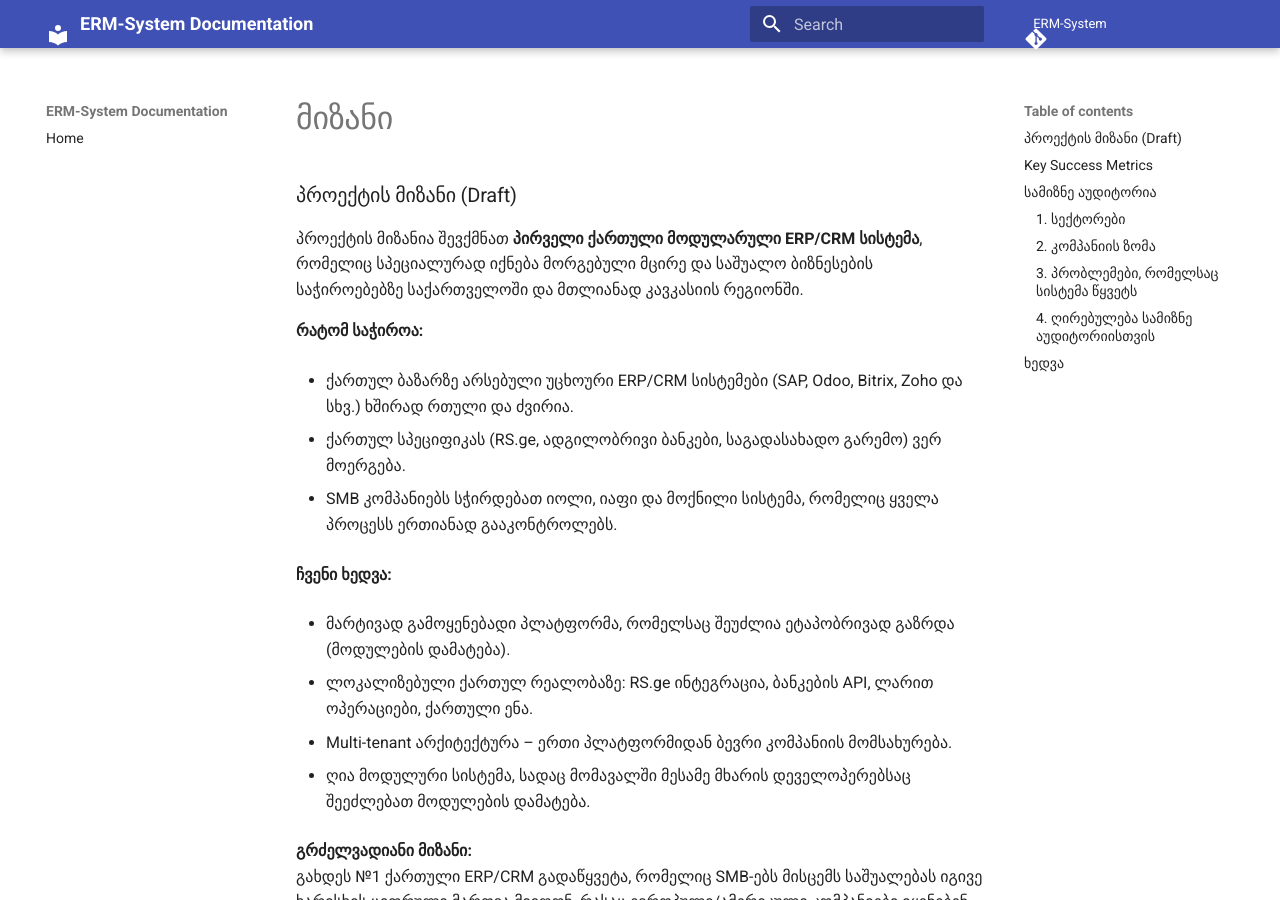
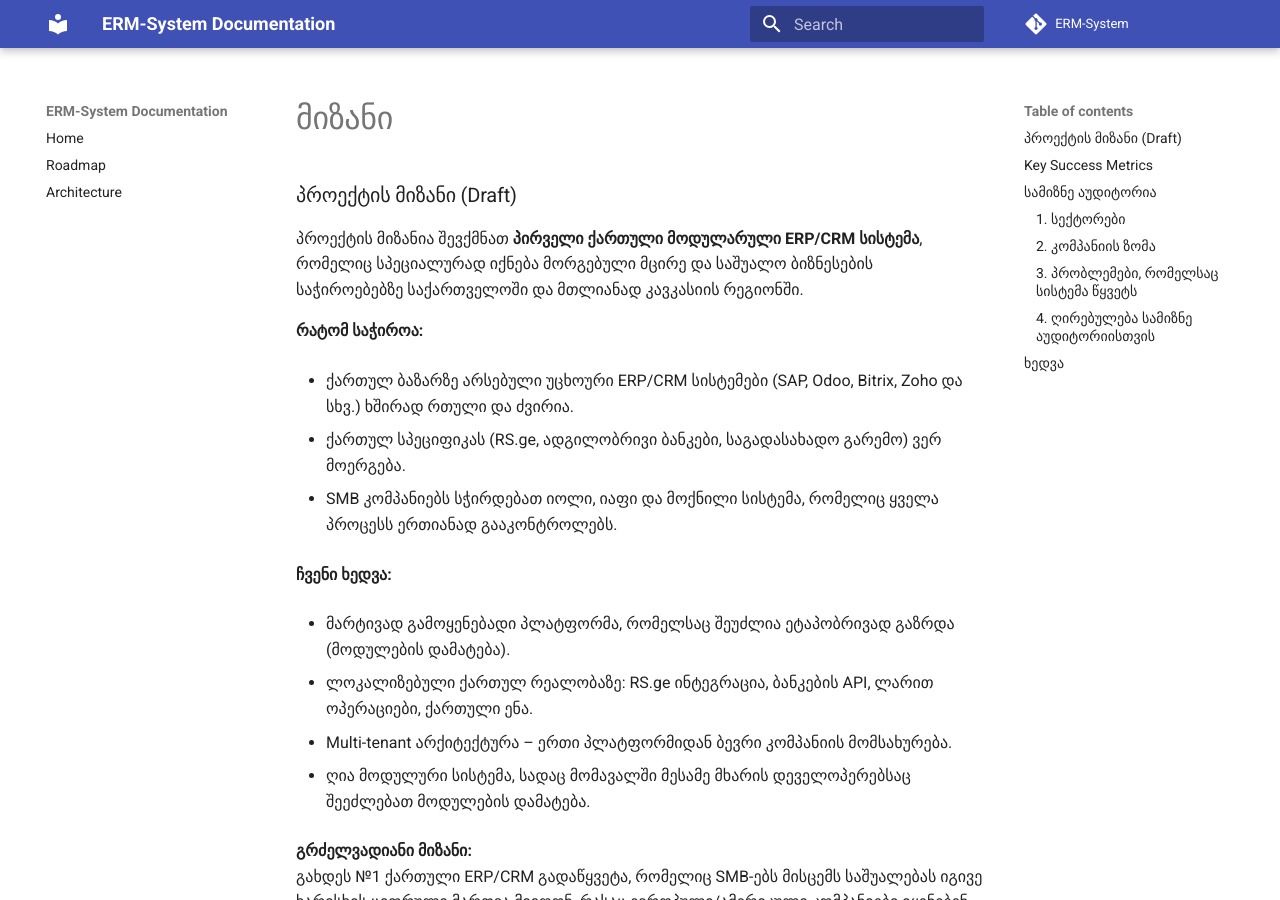
Before and after one commit to Ministra1978/ERM-System, an MkDocs documentation site: the page built from docs/მიზანი.md, in a window 1280 px wide and 900 px high. Built offline with MkDocs 1.6.1 and Material for MkDocs 9.7.7, drawn with Linux system fonts in a browser that asks for light colours; comment, search, counter and statistics services are not loaded.

Commit message:
Update mkdocs.yml

```diff
--- a/mkdocs.yml
+++ b/mkdocs.yml
@@ -6,22 +6,7 @@ repo_name: ERM-System
 theme:
   name: material
 
-# ყურადღება: აქ მხოლოდ შენი override.css დატოვე, და RELATIVE ბილიკით
-extra_css:
-  - assets/css/overrides.css
-
-# ყურადღება: დროებით გაასუფთავე extra_javascript
-# extra_javascript: []
-markdown_extensions:
-  - admonition
-  - toc:
-      permalink: true
-  - tables
-  - attr_list
-  - pymdownx.superfences
-  - pymdownx.highlight
-  - pymdownx.details
-  - pymdownx.tabbed
-
 nav:
   - Home: index.md
+  - Roadmap: roadmap.md
+  - Architecture: architecture.md
```
